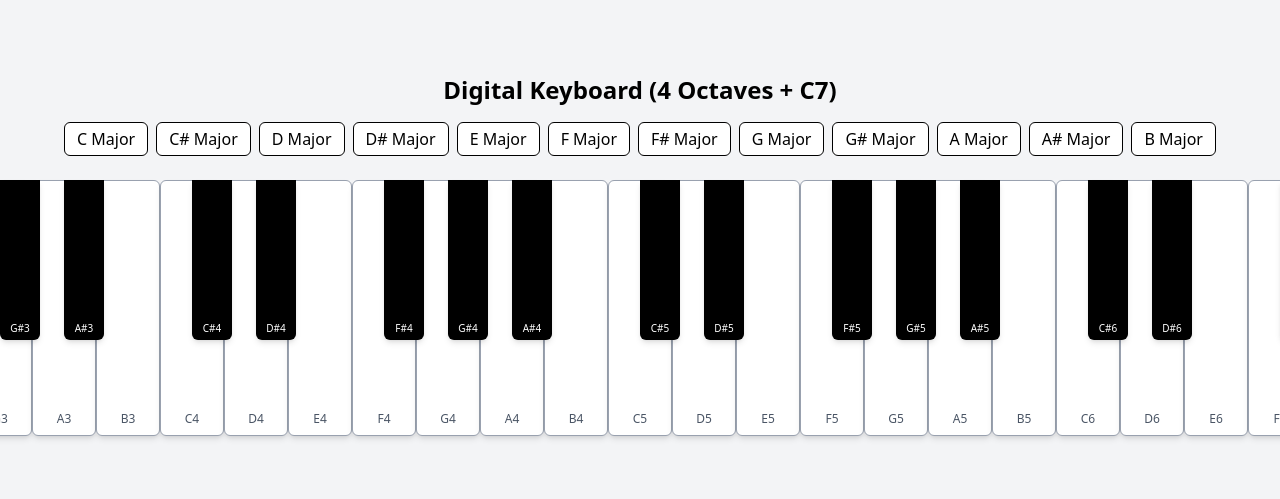
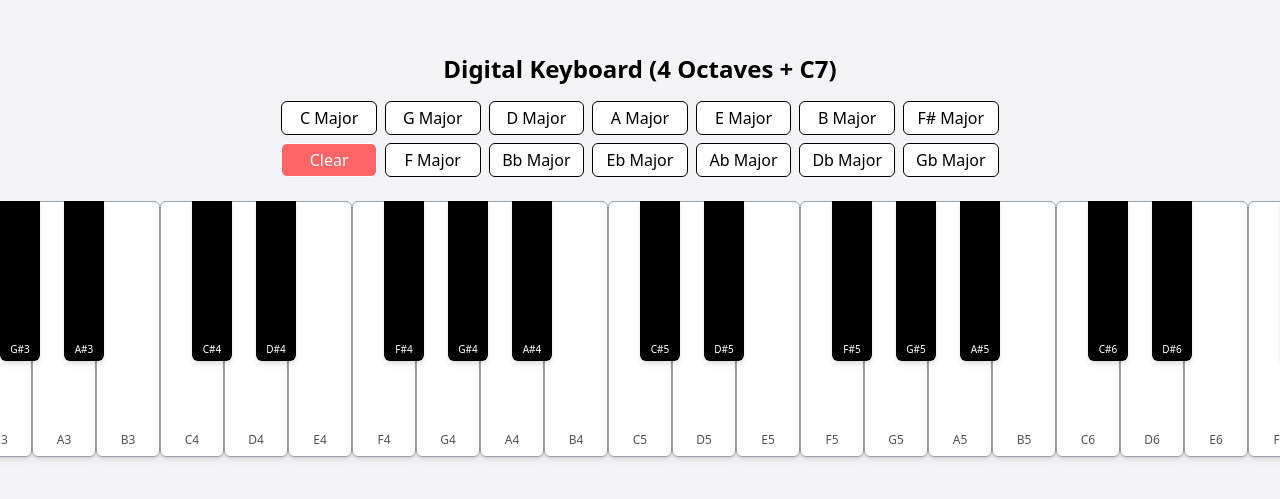
Before and after one commit to ehoover3/Piano, a Next.js app: page / in a window 1280 px wide. Shown: the part 145-644 px from the top of the page. Built offline with nearby package versions, Linux system fonts and the light colour scheme.

Commit message:
update buttons so that they are showing up as equal sized buttons

```diff
--- a/src/app/page.tsx
+++ b/src/app/page.tsx
@@ -2,19 +2,17 @@
 
 import { useState } from "react";
 
-const octaves = [3, 4, 5, 6]; // Main octaves
+const octaves = [3, 4, 5, 6];
 
 const whiteNotesBase = ["C", "D", "E", "F", "G", "A", "B"];
 const blackNotesBase = [
   { note: "C#", position: 0 },
   { note: "D#", position: 1 },
-  // No black key between E and F
   { note: "F#", position: 3 },
   { note: "G#", position: 4 },
   { note: "A#", position: 5 },
 ];
 
-// Frequencies for base octave (4th octave)
 const baseFrequencies: Record<string, number> = {
   C: 261.63,
   "C#": 277.18,
@@ -30,7 +28,6 @@ const baseFrequencies: Record<string, number> = {
   B: 493.88,
 };
 
-// Major scales
 const majorScales: Record<string, string[]> = {
   C: ["C", "D", "E", "F", "G", "A", "B"],
   "C#": ["C#", "D#", "F", "F#", "G#", "A#", "C"],
@@ -46,10 +43,17 @@ const majorScales: Record<string, string[]> = {
   B: ["B", "C#", "D#", "E", "F#", "G#", "A#"],
 };
 
-// Function to get frequency for any note in any octave
+const enharmonicMap: Record<string, string> = {
+  Bb: "A#",
+  Eb: "D#",
+  Ab: "G#",
+  Db: "C#",
+  Gb: "F#",
+};
+
 const getFrequency = (note: string, octave: number) => {
   const baseOctave = 4;
-  const semitoneRatio = Math.pow(2, 1 / 12); // 12th root of 2
+  const semitoneRatio = Math.pow(2, 1 / 12);
   const baseFreq = baseFrequencies[note];
   const distance = (octave - baseOctave) * 12;
   return baseFreq * Math.pow(semitoneRatio, distance);
@@ -79,22 +83,38 @@ export default function Home() {
     playSound(note, octave);
   };
 
+  const getKeyColor = (note: string) => {
+    if (!selectedScale) return "";
+    if (selectedScale === note) return "#248232"; // Root note green
+    if (majorScales[selectedScale]?.includes(note)) return "#258EA6"; // Other scale notes teal
+    return "";
+  };
+
+  const handleSelectScale = (note: string) => {
+    const mappedNote = enharmonicMap[note] || note;
+    setSelectedScale(mappedNote);
+  };
+
   return (
     <div className='flex flex-col items-center justify-center min-h-screen p-4 bg-gray-100'>
       <h1 className='text-2xl font-bold mb-4'>Digital Keyboard (4 Octaves + C7)</h1>
 
       {/* Scale selection buttons */}
-      <div className='flex flex-wrap justify-center gap-2 mb-6'>
-        {Object.keys(majorScales).map((scale) => (
-          <button key={scale} onClick={() => setSelectedScale(scale)} className={`px-3 py-1 rounded-md border ${selectedScale === scale ? "bg-blue-500 text-white" : "bg-white text-black"}`}>
+      <div className='grid grid-cols-7 gap-2 mb-6'>
+        {["C", "G", "D", "A", "E", "B", "F#"].map((scale) => (
+          <button key={scale} onClick={() => handleSelectScale(scale)} className={`px-3 py-1 rounded-md border ${selectedScale === scale ? "bg-gray-800 text-white" : "bg-white text-black"}`}>
             {scale} Major
           </button>
         ))}
-        {selectedScale && (
-          <button onClick={() => setSelectedScale(null)} className='px-3 py-1 rounded-md border bg-red-400 text-white'>
-            Clear
+        {/* Row 2 */}
+        <button onClick={() => setSelectedScale(null)} className='px-3 py-1 rounded-md border bg-red-400 text-white'>
+          Clear
+        </button>
+        {["F", "Bb", "Eb", "Ab", "Db", "Gb"].map((scale) => (
+          <button key={scale} onClick={() => handleSelectScale(scale)} className={`px-3 py-1 rounded-md border ${selectedScale === (enharmonicMap[scale] || scale) ? "bg-gray-800 text-white" : "bg-white text-black"}`}>
+            {scale} Major
           </button>
-        )}
+        ))}
       </div>
 
       {/* Piano */}
@@ -106,13 +126,10 @@ export default function Home() {
               <button
                 key={`${note}${octave}`}
                 onClick={() => handlePlayNote(note, octave)}
-                className={`relative w-16 h-64 border border-gray-400 rounded-md shadow-md active:bg-gray-300 flex items-end justify-center pb-2 ${
-                  selectedScale && majorScales[selectedScale]?.includes(note)
-                    ? selectedScale === note
-                      ? "bg-red-400" // Root note
-                      : "bg-blue-300" // Other scale notes
-                    : "bg-white"
-                }`}>
+                className='relative w-16 h-64 border border-gray-400 rounded-md shadow-md active:bg-gray-300 flex items-end justify-center pb-2'
+                style={{
+                  backgroundColor: getKeyColor(note) || "white",
+                }}>
                 <span className='text-xs text-gray-600'>
                   {note}
                   {octave}
@@ -120,8 +137,14 @@ export default function Home() {
               </button>
             ))
           )}
-          {/* Add final C7 key */}
-          <button key='C7' onClick={() => handlePlayNote("C", 7)} className={`relative w-16 h-64 border border-gray-400 rounded-md shadow-md active:bg-gray-300 flex items-end justify-center pb-2 ${selectedScale && majorScales[selectedScale]?.includes("C") ? (selectedScale === "C" ? "bg-red-400" : "bg-blue-300") : "bg-white"}`}>
+          {/* Final C7 */}
+          <button
+            key='C7'
+            onClick={() => handlePlayNote("C", 7)}
+            className='relative w-16 h-64 border border-gray-400 rounded-md shadow-md active:bg-gray-300 flex items-end justify-center pb-2'
+            style={{
+              backgroundColor: getKeyColor("C") || "white",
+            }}>
             <span className='text-xs text-gray-600'>C7</span>
           </button>
         </div>
@@ -139,8 +162,12 @@ export default function Home() {
                   <div className='flex justify-end'>
                     <button
                       onClick={() => handlePlayNote(blackKey.note, octave)}
-                      className={`pointer-events-auto w-10 h-40 rounded-b-md shadow-md -mb-0.5 active:bg-gray-800 flex items-end justify-center pb-1 ${selectedScale && majorScales[selectedScale]?.includes(blackKey.note) ? (selectedScale === blackKey.note ? "bg-red-500" : "bg-blue-500") : "bg-black"}`}
-                      style={{ marginRight: "-0.5rem", zIndex: 10 }}>
+                      className='pointer-events-auto w-10 h-40 rounded-b-md shadow-md -mb-0.5 active:bg-gray-800 flex items-end justify-center pb-1'
+                      style={{
+                        backgroundColor: getKeyColor(blackKey.note) || "black",
+                        marginRight: "-0.5rem",
+                        zIndex: 10,
+                      }}>
                       <span className='text-[10px] text-white'>
                         {blackKey.note}
                         {octave}
@@ -151,12 +178,12 @@ export default function Home() {
               );
             })
           )}
-          {/* No black key after C7 — just a spacer */}
+          {/* Spacer after C7 */}
           <div className='relative w-16'></div>
         </div>
       </div>
 
-      {/* Played note display */}
+      {/* Played note */}
       {playedNote && (
         <div className='mt-6 text-lg'>
           Played: <span className='font-semibold'>{playedNote}</span>
```
